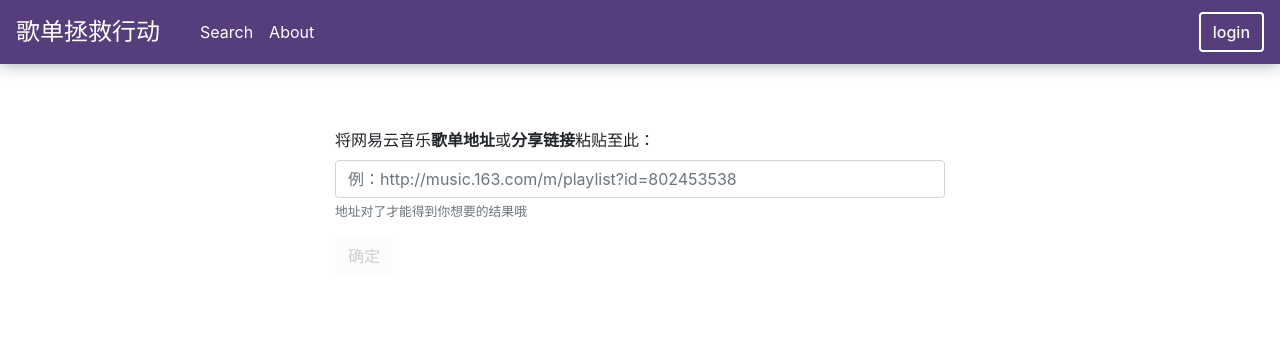
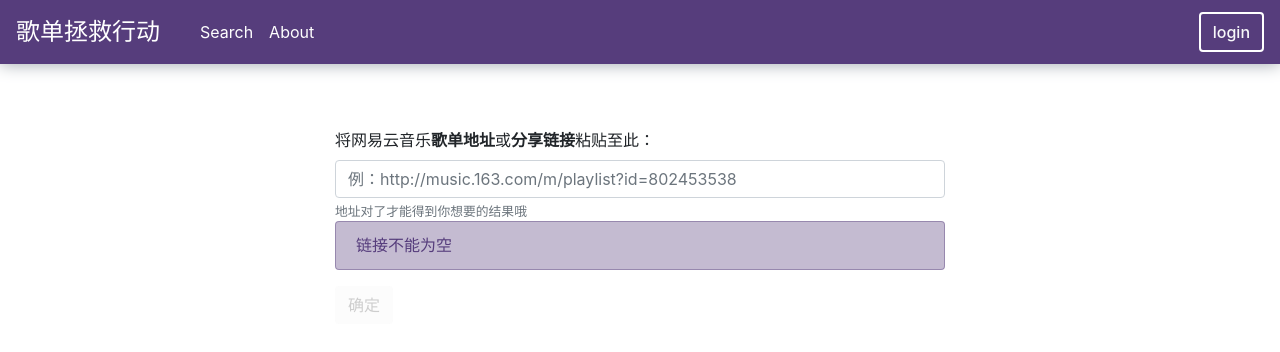
Before and after one commit to Amethyst-564/angular-playlist, an Angular app: page /search in a window 1280 px wide. Shown: the top 352 px of the page. Built offline with nearby package versions, Linux system fonts and the light colour scheme.

Commit message:
add regex

```diff
--- a/src/app/app-routing.module.ts
+++ b/src/app/app-routing.module.ts
@@ -11,10 +11,11 @@
   { path: '', redirectTo: '/search', pathMatch: 'full' },
 
   // 歌单组件
-  // { path: 'playlist', component: PlaylistComponent },
+  { path: 'playlist', component: PlaylistComponent },
   { path: 'playlist/:id', component: PlaylistComponent },
   // 搜索组件
   { path: 'search', component: SearchComponent },
+  // { path: '**', pathMatch: 'full', redirectTo: 'notfound' }
 ];
 
 
--- a/src/app/app.module.ts
+++ b/src/app/app.module.ts
@@ -8,6 +8,7 @@
 import { HttpClientModule } from '@angular/common/http';
 import { SearchComponent } from './search/search.component';
 import { NavbarComponent } from './navbar/navbar.component';
+import { ReactiveFormsModule } from '@angular/forms';
 
 @NgModule({
   declarations: [
@@ -21,6 +22,7 @@
     AppRoutingModule,
     HttpClientModule,
     FormsModule,
+    ReactiveFormsModule,
   ],
   providers: [],
   bootstrap: [AppComponent]
--- a/src/app/search/search.component.html
+++ b/src/app/search/search.component.html
@@ -8,16 +8,21 @@
 
         <div class="form-group">
           <label for="link">将网易云音乐<b>歌单地址</b>或<b>分享链接</b>粘贴至此：</label>
+          <!-- <input type="url" class="form-control" id="link" aria-describedby="urlInput" placeholder="例：http://music.163.com/m/playlist?id=802453538"
+            required pattern=".*music\.163\.com\/.*\?id\=\d+.*" [(ngModel)]="model.link" name="link" #link="ngModel"> -->
           <input type="url" class="form-control" id="link" aria-describedby="urlInput" placeholder="例：http://music.163.com/m/playlist?id=802453538"
-            required pattern=".*music\.163\.com\/.*\?id\=\d+.*" [(ngModel)]="model.link" name="link" #link="ngModel">
+            required [(ngModel)]="model.link" [formControl]="link">
           <small id="urlInput" class="form-text text-muted">地址对了才能得到你想要的结果哦</small>
-
-          <div [hidden]="link.valid || link.pristine" class="alert alert-primary">
-            分享链接不能为空
+          <!-- <div id="alert" [hidden]="link.valid || link.pristines" class="alert alert-primary"> -->
+          <div *ngIf="link.hasError('required')" class="alert alert-primary">
+            链接不能为空
+          </div>
+          <div *ngIf="link.hasError('pattern')" class="alert alert-primary">
+            分享链接格式不正确
           </div>
         </div>
 
-        <button type="submit" class="btn" [class.btn-primary]="searchForm.form.valid" [disabled]="!searchForm.form.valid"
+        <button type="submit" class="btn" [class.btn-primary]="!link.hasError('required') && !link.hasError('pattern')" [disabled]="link.hasError('required') || link.hasError('pattern')"
           (click)="parseLink(model.link)">确定</button>
       </form>
     </div>
--- a/src/app/search/search.component.ts
+++ b/src/app/search/search.component.ts
@@ -2,9 +2,14 @@
 import { Link } from '../link';
 import { PlaylistService } from '../service/playlist.service';
 import { Router } from '@angular/router';
+// 响应式表单
+import { FormControl } from '@angular/forms';
+// 表单验证器
+import { Validators } from '@angular/forms';
 
 import * as _ from 'lodash';
 
+const regex = /.*(music\.163\.com\/){1}(.)+(\?id=){1}\d+.*/;
 
 @Component({
   selector: 'app-search',
@@ -12,6 +17,9 @@
   styleUrls: ['./search.component.less']
 })
 export class SearchComponent implements OnInit {
+
+
+  link = new FormControl('', [Validators.required, Validators.pattern(regex)]);
 
   model = new Link('');
 
@@ -21,6 +29,9 @@
   ) { }
 
   ngOnInit() {
+    // const re = new RegExp('^(.)*(music\.163\.com\/)(.)+\?id=(\d)+(.)*$');
+    const re = new RegExp(/.*(music\.163\.com\/){1}(.)+(\?id=){1}\d+.*/);
+    console.log(re.test('https://music.163.com/playlist?id=956408927&userid=31176983'));
   }
 
   parseLink() {
```
